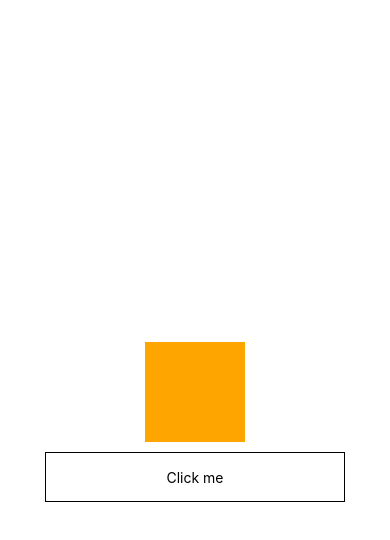
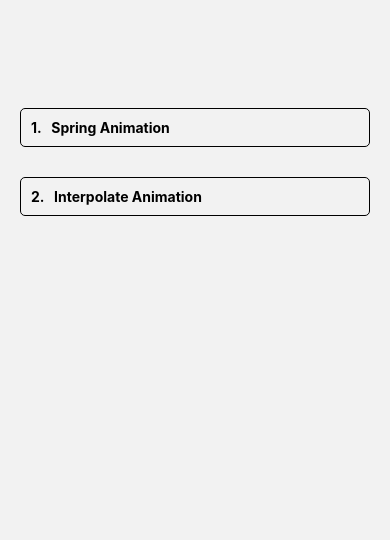
Before and after one commit to avisek123/react-native-reanimated-animation, a React Native app: screen /Home in a window 390 px wide. Shown: the top 540 px of the page. Built offline with nearby package versions, Linux system fonts and the light colour scheme.

Commit message:
add navigation

```diff
--- a/App.tsx
+++ b/App.tsx
@@ -2,12 +2,19 @@ import {SafeAreaView, StyleSheet} from 'react-native';
 import React from 'react';
 import Spring from './animations/Spring';
 import InterPolet from './animations/InterPolet';
+import Home from './src/screens/Home';
+import Router from './src/navigations/Router';
+import {NavigationContainer} from '@react-navigation/native';
 
 const App = () => {
   return (
     <SafeAreaView style={{flex: 1}}>
       {/* <Spring /> */}
-      <InterPolet />
+      {/* <InterPolet /> */}
+      {/* <Home /> */}
+      <NavigationContainer>
+        <Router />
+      </NavigationContainer>
     </SafeAreaView>
   );
 };
--- a/package.json
+++ b/package.json
@@ -10,9 +10,13 @@
     "test": "jest"
   },
   "dependencies": {
+    "@react-navigation/native": "^6.1.17",
+    "@react-navigation/native-stack": "^6.9.26",
     "react": "18.2.0",
     "react-native": "0.74.1",
-    "react-native-reanimated": "^3.11.0"
+    "react-native-reanimated": "^3.11.0",
+    "react-native-safe-area-context": "^4.10.1",
+    "react-native-screens": "^3.31.1"
   },
   "devDependencies": {
     "@babel/core": "^7.20.0",
--- /dev/null
+++ b/src/navigations/MainStack.tsx
@@ -0,0 +1,19 @@
+import {createNativeStackNavigator} from '@react-navigation/native-stack';
+import React from 'react';
+import {MainStackParams} from '../../types/allRoute';
+import Home from '../screens/Home';
+import Spring from '../../animations/Spring';
+import InterPolet from '../screens/InterPolet';
+
+const Stack = createNativeStackNavigator<MainStackParams>();
+const MainStack = () => {
+  return (
+    <Stack.Navigator screenOptions={{headerShown: false}}>
+      <Stack.Screen name="Home" component={Home} />
+      <Stack.Screen name="Spring" component={Spring} />
+      <Stack.Screen name="InterPolet" component={InterPolet} />
+    </Stack.Navigator>
+  );
+};
+
+export default MainStack;
--- /dev/null
+++ b/src/navigations/Router.tsx
@@ -0,0 +1,11 @@
+import {StyleSheet, Text, View} from 'react-native';
+import React from 'react';
+import MainStack from './MainStack';
+
+const Router = () => {
+  return <MainStack />;
+};
+
+export default Router;
+
+const styles = StyleSheet.create({});
--- /dev/null
+++ b/src/screens/Home.tsx
@@ -0,0 +1,58 @@
+import {SafeAreaView, StyleSheet, Text, TouchableOpacity} from 'react-native';
+import {useNavigation} from '@react-navigation/native';
+import React from 'react';
+import {MainNavigationProps} from '../../types/allRoute';
+
+const Home = () => {
+  const {navigate} = useNavigation<MainNavigationProps>();
+  const data = [
+    {
+      id: 1,
+      name: 'Spring Animation',
+      onPress: () => {
+        navigate('Spring');
+      },
+    },
+    {
+      id: 2,
+      name: 'Interpolate Animation',
+      onPress: () => {
+        navigate('InterPolet');
+      },
+    },
+  ];
+  return (
+    <SafeAreaView style={styles.container}>
+      {data?.map(item => (
+        <TouchableOpacity
+          onPress={item?.onPress}
+          style={styles.buttonWrapper}
+          key={item?.id}>
+          <Text style={styles.btnText}>
+            {item?.id}. {''} {''} {item?.name}
+          </Text>
+        </TouchableOpacity>
+      ))}
+    </SafeAreaView>
+  );
+};
+
+export default Home;
+
+const styles = StyleSheet.create({
+  container: {
+    flex: 1,
+    marginTop: '20%',
+    marginHorizontal: 20,
+  },
+  buttonWrapper: {
+    borderRadius: 5,
+    borderWidth: 1,
+    padding: 10,
+    marginTop: 30,
+  },
+  btnText: {
+    color: 'black',
+    fontWeight: 'bold',
+  },
+});
--- /dev/null
+++ b/src/screens/InterPolet.tsx
@@ -0,0 +1,73 @@
+import {StyleSheet, Text, TouchableOpacity, View} from 'react-native';
+import React from 'react';
+import Animated, {
+  interpolate,
+  interpolateColor,
+  useAnimatedStyle,
+  useSharedValue,
+  withTiming,
+} from 'react-native-reanimated';
+
+const InterPolet = () => {
+  const [isClick, setIsClick] = React.useState(false);
+  const animation = useSharedValue(1);
+  const animationStyle = useAnimatedStyle(() => {
+    const width = interpolate(animation.value, [1, 0], [100, 200]);
+    const bgColor = interpolateColor(
+      animation.value,
+      [1, 0],
+      ['orange', 'purple'],
+    );
+    const borderRadius = interpolate(animation.value, [1, 0], [0, 100]);
+    return {
+      width: width,
+      height: width,
+      backgroundColor: bgColor,
+      borderRadius: borderRadius,
+    };
+  });
+  return (
+    <View style={styles.wrapper}>
+      <Animated.View
+        style={[
+          {
+            width: 100,
+            height: 100,
+            backgroundColor: 'orange',
+          },
+          animationStyle,
+        ]}
+      />
+      <TouchableOpacity
+        onPress={() => {
+          if (isClick) {
+            animation.value = withTiming(1, {duration: 1000});
+          } else {
+            animation.value = withTiming(0, {duration: 1000});
+          }
+          setIsClick(!isClick);
+        }}
+        style={styles.btnWrapper}>
+        <Text>Click me</Text>
+      </TouchableOpacity>
+    </View>
+  );
+};
+
+export default InterPolet;
+
+const styles = StyleSheet.create({
+  wrapper: {
+    flex: 1,
+    justifyContent: 'center',
+    alignItems: 'center',
+  },
+  btnWrapper: {
+    width: 300,
+    height: 50,
+    borderWidth: 1,
+    justifyContent: 'center',
+    alignItems: 'center',
+    marginTop: 10,
+  },
+});
--- /dev/null
+++ b/types/allRoute.ts
@@ -0,0 +1,13 @@
+import {RouteProp} from '@react-navigation/native';
+import {NativeStackNavigationProp} from '@react-navigation/native-stack';
+
+export type MainStackParams = {
+  Home?: undefined;
+  Spring?: undefined;
+  InterPolet?: undefined;
+};
+
+export type MainNavigationProps = NativeStackNavigationProp<MainStackParams>;
+
+export type PrivateRootRouteProps<RouteName extends keyof MainStackParams> =
+  RouteProp<MainStackParams, RouteName>;
```
Also changed, not shown: src/screens/Spring.tsx (added), 1 other file (tests, documents, lock files or other folders).
